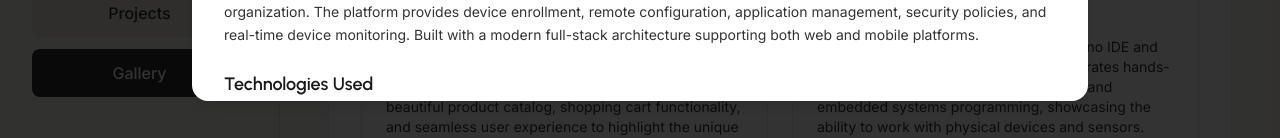
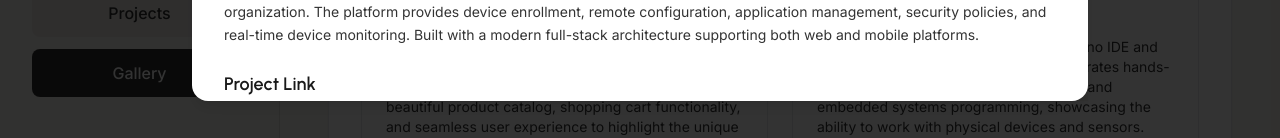
Before and after one commit to Unknown-Squid/my_portfolio, a Next.js app in the folder my_portfolio/: page / in a window 1280 px wide. Both pictures are taken after a click on the element 564 px from the left and 2648 px from the top of the page. Shown: the part 2907-3045 px from the top of the page. Built offline with nearby package versions, Linux system fonts and the light colour scheme.

Commit message:
- add link to the projects

```diff
--- a/my_portfolio/app/Components/Modals/ProjectModal.js
+++ b/my_portfolio/app/Components/Modals/ProjectModal.js
@@ -1,6 +1,6 @@
 "use client"
 import React, { useEffect } from 'react'
-import { Close } from '@mui/icons-material'
+import { Close, OpenInNew } from '@mui/icons-material'
 import Image from 'next/image'
 
 const ProjectModal = ({ isOpen, onClose, project }) => {
@@ -117,6 +117,21 @@ const ProjectModal = ({ isOpen, onClose, project }) => {
               <p className='text-black/[.8] dark:text-white/[.8] text-sm leading-relaxed'>{project.description}</p>
             </div>
 
+            {project.link && (
+              <div>
+                <h3 className='text-black/[.9] dark:text-white/[.9] font-usbold text-lg mb-3'>Project Link</h3>
+                <a
+                  href={project.link}
+                  target="_blank"
+                  rel="noopener noreferrer"
+                  className='inline-flex items-center gap-2 px-4 py-2 rounded-lg bg-blue-500 hover:bg-blue-600 text-white font-medium text-sm transition-colors'
+                >
+                  Visit Project
+                  <OpenInNew className='text-sm' />
+                </a>
+              </div>
+            )}
+
             {project.technologies && project.technologies.length > 0 && (
               <div>
                 <h3 className='text-black/[.9] dark:text-white/[.9] font-usbold text-lg mb-3'>Technologies Used</h3>
--- a/my_portfolio/app/Components/Pages/PersonalProjects.js
+++ b/my_portfolio/app/Components/Pages/PersonalProjects.js
@@ -14,7 +14,8 @@ const PersonalProjects = ({ visitedPages }) => {
       technologies: ['React', 'Next.js', 'Node.js', 'Express', 'MySQL', 'Redis', 'Java', 'Kotlin'],
       components: [],
       tools: ['Cursor', 'Android Studio'],
-      media: '/projects/mdm-project.mp4'
+      media: '/projects/mdm-project.mp4',
+      link: 'https://kippr.ph/'
     },
     {
       category: 'Booking System',
@@ -23,7 +24,8 @@ const PersonalProjects = ({ visitedPages }) => {
       technologies: ['React', 'Next.js', 'Node.js', 'Express', 'MySQL'],
       components: [],
       tools: ['Cursor'],
-      media: '/projects/uncle-drew-sports-center-project.mp4'
+      media: '/projects/uncle-drew-sports-center-project.mp4',
+      link: 'https://www.uncledrewsportscenter.com/'
     },
     {
       category: 'Handicrafts Website',
```
